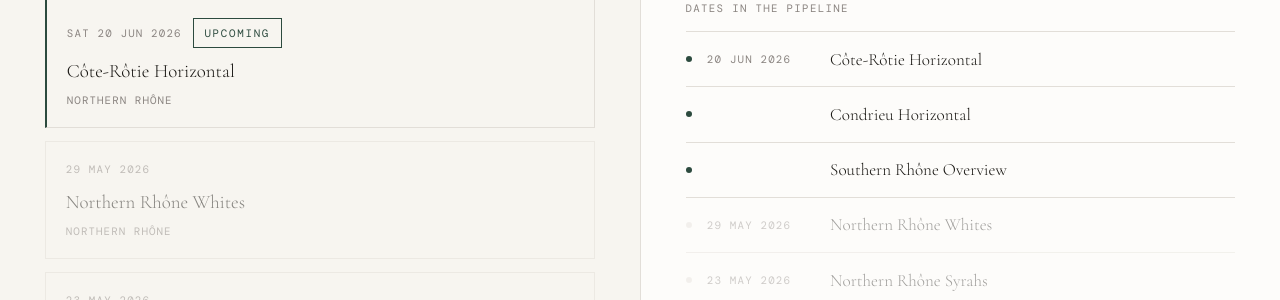
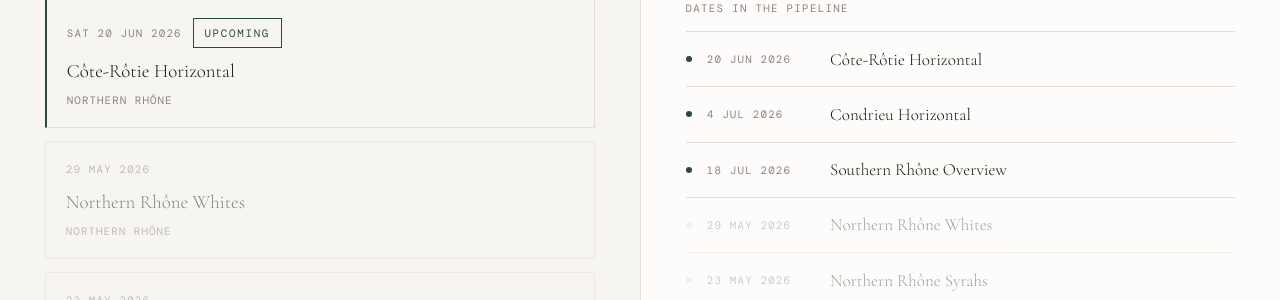
Before and after one commit to silviodirubbo/cellar, a Jekyll site: the page built from index.html, in a window 1280 px wide and 900 px high, scrolled down 828 px. Shown: the part 273-573 px from the top of the window. Built offline with Jekyll 4.4.1, drawn with Linux system fonts in a browser that asks for light colours; some web fonts are replaced.

Commit message:
Set dates for Condrieu Horizontal and Southern Rhône Overview
Updated tasting events with specific dates and set date_tbd to false.

```diff
--- a/_data/tastings.yml
+++ b/_data/tastings.yml
@@ -59,8 +59,8 @@
 
 - slug: condrieu-horizontal
   title: "Condrieu Horizontal"
-  date: null
-  date_tbd: true
+  date: 2026-07-04
+  date_tbd: false
   location: "Krieg 13"
   region: "Northern Rhône"
   description: >
@@ -96,8 +96,8 @@
 
 - slug: southern-rhone-overview
   title: "Southern Rhône Overview"
-  date: null
-  date_tbd: true
+  date: 2026-07-18
+  date_tbd: false
   location: "Krieg 13"
   region: "Southern Rhône"
   description: >
```
